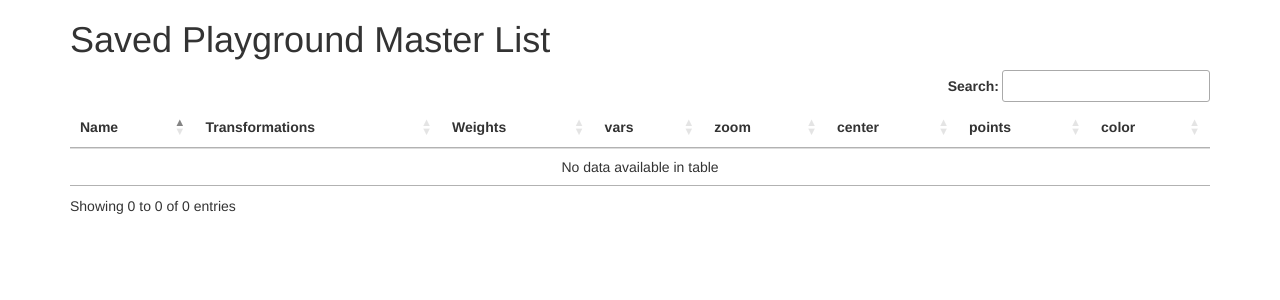
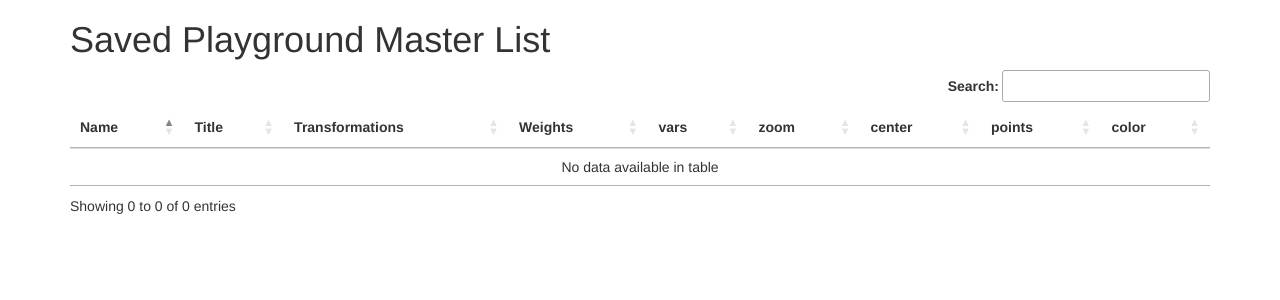
Before and after one commit to PeterEFrancis/ifsFractals, a Flask app: page /master in a window 1280 px wide. Shown: the top 300 px of the page. Run offline with Flask 2, Linux system fonts and the light colour scheme; data that the repository does not hold is empty; some libraries are stand-ins or nearby versions.

Commit message:
add title

```diff
--- a/app.py
+++ b/app.py
@@ -30,6 +30,7 @@ class Playground(db.Model):
     __tablename__ = "playgrounds"
     id = db.Column(db.Integer, primary_key=True)
     name = db.Column(db.Text)
+    title = db.Column(db.Text)
     transformations = db.Column(db.Text)
     weights = db.Column(db.Text)
     vars = db.Column(db.Text)
@@ -38,8 +39,9 @@ class Playground(db.Model):
     points = db.Column(db.Text)
     color = db.Column(db.Text)
 
-    def __init__(self, name, transformations, weights, vars, zoom, center, points, color):
+    def __init__(self, name, title, transformations, weights, vars, zoom, center, points, color):
         self.name = name
+        self.title = title
         self.transformations = transformations
         self.weights = weights
         self.vars = vars
@@ -58,10 +60,11 @@ def get_new_name():
 
 
 
-def save(transformations, weights, vars, zoom, center, points, color):
+def save(title, transformations, weights, vars, zoom, center, points, color):
     name = get_new_name()
     playground = Playground(
         name = name,
+        title = title,
         transformations = transformations,
         weights = weights,
         vars = vars,
@@ -78,6 +81,7 @@ def save(transformations, weights, vars, zoom, center, points, color):
 @app.route('/save_playground', methods=['POST'])
 def save_playground():
     if request.method == 'POST':
+        title = request.form['title']
         transformations = request.form['transformations']
         weights = request.form['weights']
         vars = request.form['vars']
@@ -85,7 +89,7 @@ def save_playground():
         center = request.form['center']
         points = request.form['points']
         color = request.form['color']
-        name = save(transformations, weights, vars, zoom, center, points, color)
+        name = save(title, transformations, weights, vars, zoom, center, points, color)
         return jsonify({'success':'true', 'name':name})
     return 'Access Denied'
 
@@ -135,7 +139,7 @@ def master():
 
 @app.route('/playground/t=<string:transformations>/w=<string:weights>')
 def m(transformations, weights):
-    name = save(transformations, weights, "{}", "auto", '{"x":0,"y":0}', "10000", "#000000")
+    name = save('myImportedFractal', transformations, weights, "{}", "auto", '{"x":0,"y":0}', "10000", "#000000")
     return redirect('/playground/' + name)
 
 
@@ -162,6 +166,7 @@ def initialize():
             info = eval(f.read().replace('\n','').replace(' ',''))
             playground = Playground(
                 name = filename,
+                title = info['title'],
                 transformations = info['transformations'],
                 weights = info['weights'],
                 vars = info['vars'],
--- a/templates/master.html
+++ b/templates/master.html
@@ -38,6 +38,7 @@
         <thead>
           <tr>
             <th>Name</th>
+            <th>Title</th>
             <th>Transformations</th>
             <th>Weights</th>
             <th>vars</th>
@@ -50,7 +51,8 @@
         <tbody>
           {% for playground in all %}
             <tr>
-              <td><a href="/playground/{{playground.name}}">{{ playground.name }}</td>
+              <td><a href="/playground/{{playground.name}}">{{ playground.name }}</a></td>
+              <td>{{ playground.title }}</td>
               <td>
                 {% for t in playground.transformations.split('&') %}
                   {{ t }}
```
Also changed, not shown: static/css/variableSlider.css (+5 -8 lines), templates/playground.html (+20 -7 lines), 6 other files.
